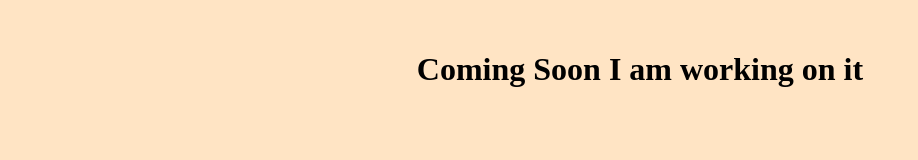
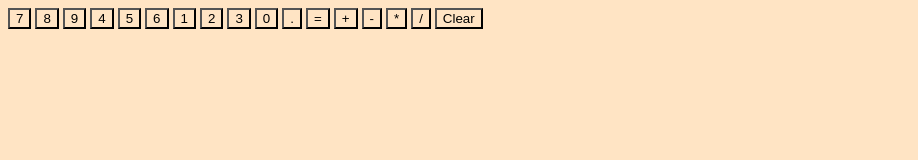
Before and after one commit to rudyravelindev/calculator, a plain HTML site: page index.html in a window 1280 px wide. Shown: the whole page, without its empty margins (0-918 px from the left). Drawn offline with Linux system fonts and the light colour scheme.

Commit message:
feat create the html structure including all the buttons

```diff
--- a/index.html
+++ b/index.html
@@ -8,6 +8,30 @@
     <title>Calculator</title>
   </head>
   <body>
-    <h1>Coming Soon I am working on it</h1>
+    <div id="calculator-container">
+      <div id="calculator-display"></div>
+      <div id="buttons-container">
+        <!-- digits -->
+        <button class="digits" value="7" type="button">7</button>
+        <button class="digits" value="8" type="button">8</button>
+        <button class="digits" value="9" type="button">9</button>
+        <button class="digits" value="4" type="button">4</button>
+        <button class="digits" value="5" type="button">5</button>
+        <button class="digits" value="6" type="button">6</button>
+        <button class="digits" value="1" type="button">1</button>
+        <button class="digits" value="2" type="button">2</button>
+        <button class="digits" value="3" type="button">3</button>
+        <button class="digits" value="0" type="button">0</button>
+        <button class="decimal" value="." type="button">.</button>
+        <button class="equal" value="=" type="button">=</button>
+        <!-- oparate -->
+        <button class="operator" value="+" type="button">+</button>
+        <button class="operator" value="-" type="button">-</button>
+        <button class="operator" value="*" type="button">*</button>
+        <button class="operator" value="/" type="button">/</button>
+        <!-- clear  -->
+        <button class="clear" value="clear" type="button">Clear</button>
+      </div>
+    </div>
   </body>
 </html>
```
